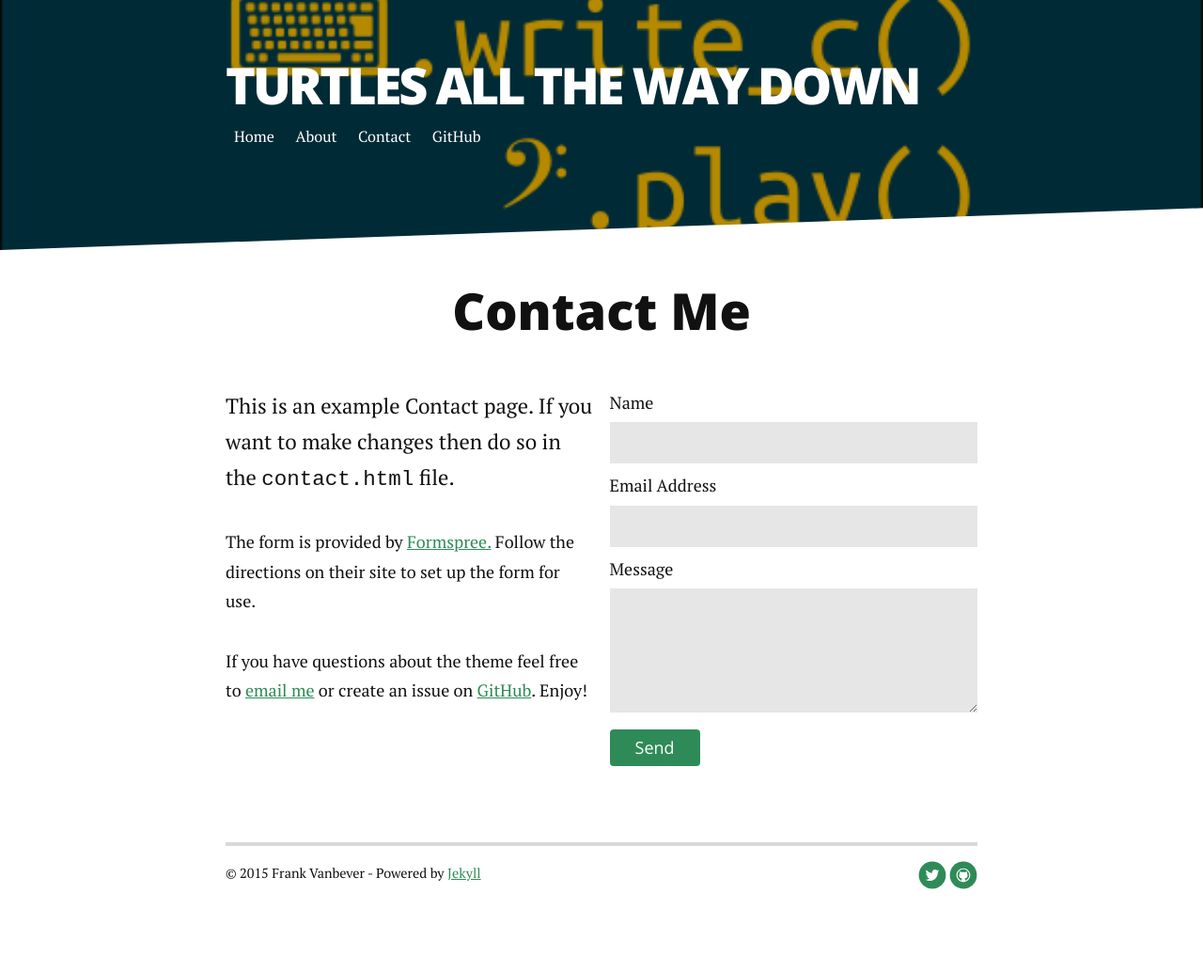
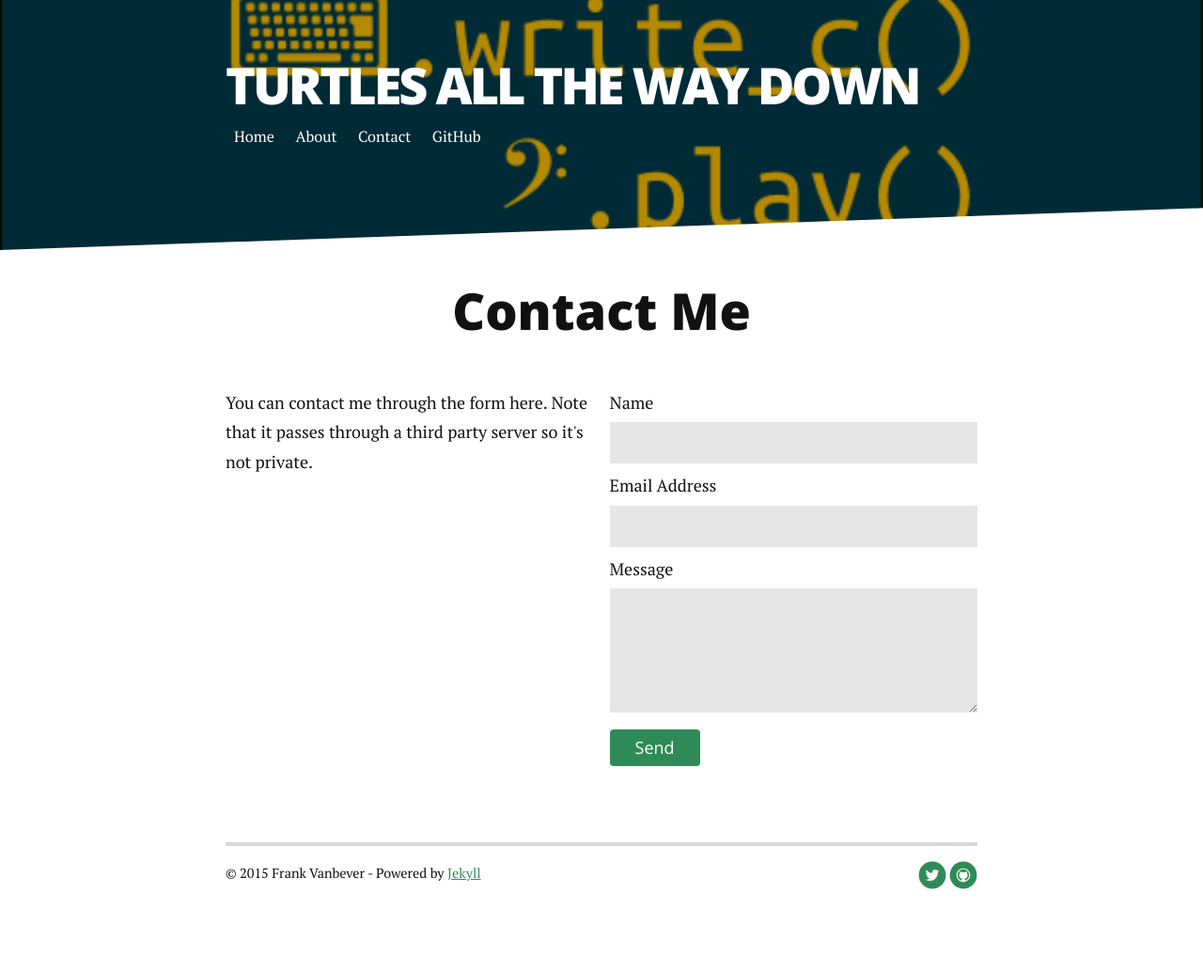
Before and after one commit to frankvanbever/frankvanbever.github.io, a Jekyll site: the page built from contact.md, in a window 1280 px wide. Shown: the whole page at 94% size. Built offline with Jekyll 4.4.1, drawn with Linux system fonts in a browser that asks for light colours; nearby versions of some CDN libraries; Markdown is read by kramdown in place of the engine named in the settings.

Commit message:
contact form

```diff
--- a/contact.md
+++ b/contact.md
@@ -6,11 +6,10 @@ title: Contact Long Haul
 <div id="contact">
   <h1 class="pageTitle">Contact Me</h1>
   <div class="contactContent">
-    <p class="intro">This is an example Contact page. If you want to make changes then do so in the <code>contact.html</code> file.</p>
-    <p>The form is provided by <a href="http://formspree.io/">Formspree.</a> Follow the directions on their site to set up the form for use.</p>
-    <p>If you have questions about the theme feel free to <a href="mailto:brimaidesigns@gmail.com">email me</a> or create an issue on <a href="https://github.com/brianmaierjr/long-haul">GitHub</a>. Enjoy!</p>
+  You can contact me through the form here.
+  Note that it passes through a third party server so it's not private.
   </div>
-  <form action="http://formspree.io/your@mail.com">
+  <form action="http://formspree.io/frank.vanever@gmail.com" method="post">
     <label for="name">Name</label>
     <input type="text" id="name" name="name" class="full-width"><br>
     <label for="email">Email Address</label>
```
